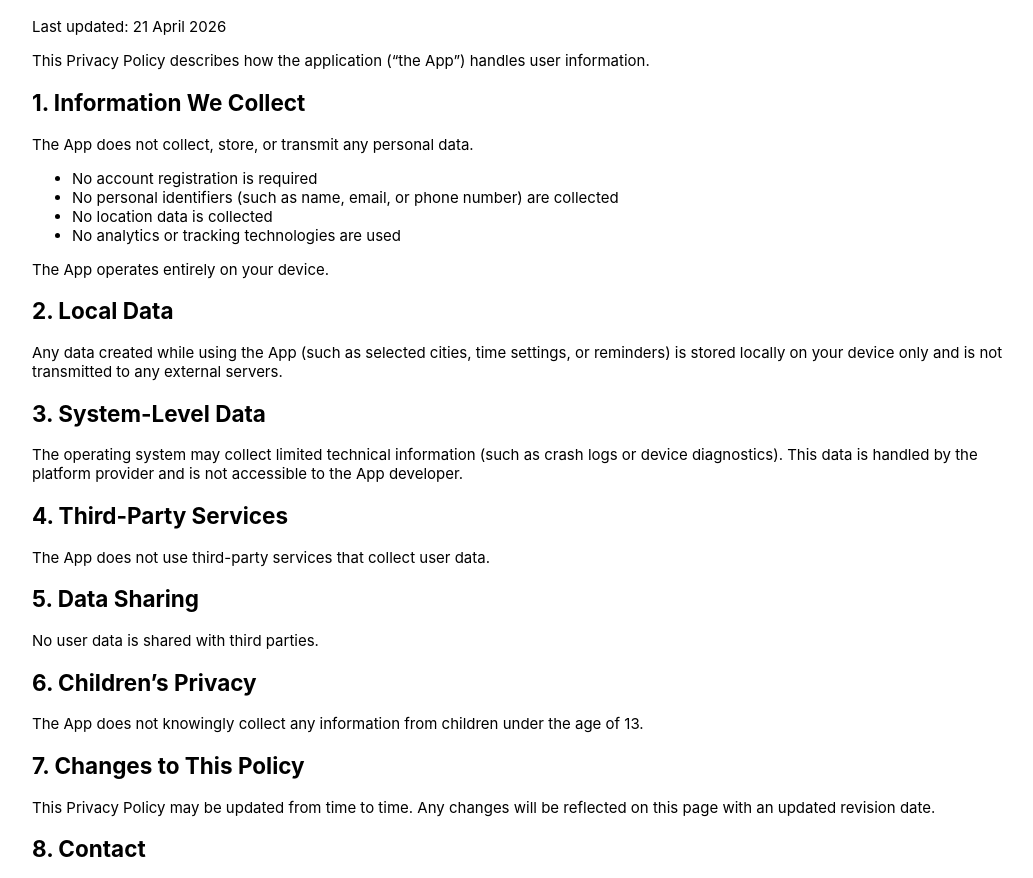
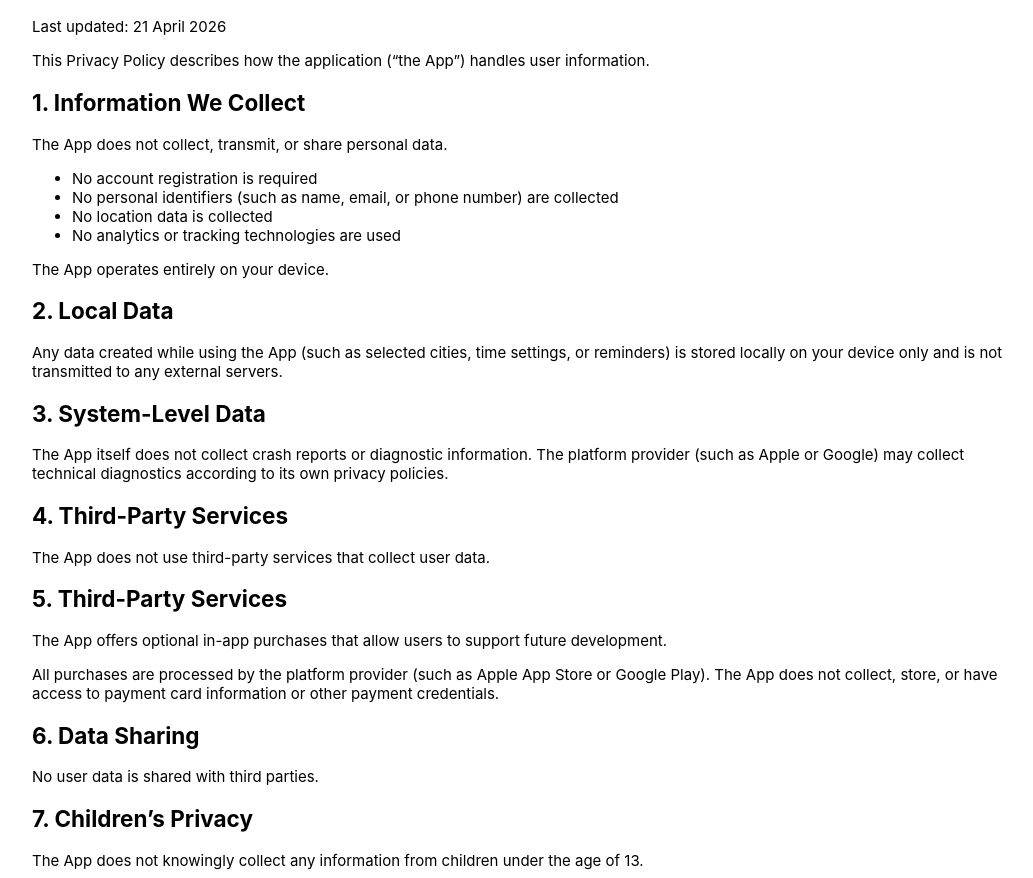
Before and after one commit to FaridSakhizad/tzc-privacy-policy, a plain HTML site: page index.html in a window 1280 px wide. Shown: the part 59-937 px from the top of the page, without its empty margins (108-1141 px from the left). Drawn offline with Linux system fonts and the light colour scheme.

Commit message:
index & base text

```diff
--- a/index.html
+++ b/index.html
@@ -25,7 +25,7 @@
 
     <h2>1. Information We Collect</h2>
 
-    <p>The App does not collect, store, or transmit any personal data.</p>
+    <p>The App does not collect, transmit, or share personal data.</p>
 
     <ul>
         <li>No account registration is required</li>
@@ -42,29 +42,35 @@
 
     <h2>3. System-Level Data</h2>
 
-    <p>The operating system may collect limited technical information (such as crash logs or device diagnostics). This data is handled by the platform provider and is not accessible to the App developer.</p>
+    <p>The App itself does not collect crash reports or diagnostic information. The platform provider (such as Apple or Google) may collect technical diagnostics according to its own privacy policies.</p>
 
     <h2>4. Third-Party Services</h2>
 
     <p>The App does not use third-party services that collect user data.</p>
 
-    <h2>5. Data Sharing</h2>
+    <h2>5. Third-Party Services</h2>
+
+    <p>The App offers optional in-app purchases that allow users to support future development.</p>
+
+    <p>All purchases are processed by the platform provider (such as Apple App Store or Google Play). The App does not collect, store, or have access to payment card information or other payment credentials.</p>
+
+    <h2>6. Data Sharing</h2>
 
     <p>No user data is shared with third parties.</p>
 
-    <h2>6. Children’s Privacy</h2>
+    <h2>7. Children’s Privacy</h2>
 
     <p>The App does not knowingly collect any information from children under the age of 13.</p>
 
-    <h2>7. Changes to This Policy</h2>
+    <h2>8. Changes to This Policy</h2>
 
     <p>This Privacy Policy may be updated from time to time. Any changes will be reflected on this page with an updated revision date.</p>
 
-    <h2>8. Contact</h2>
+    <h2>9. Contact</h2>
 
     <p>If you have any questions about this Privacy Policy, you can contact:</p>
 
-    <p><a href="mailto:farid.sakhyzad@gmail.com">farid.sakhyzad@gmail.com</a></p>
+    <p><a href="mailto:farid.sakhizad@hotmail.com">farid.sakhizad@hotmail.com</a></p>
 </div>
 </body>
 </html>
```
